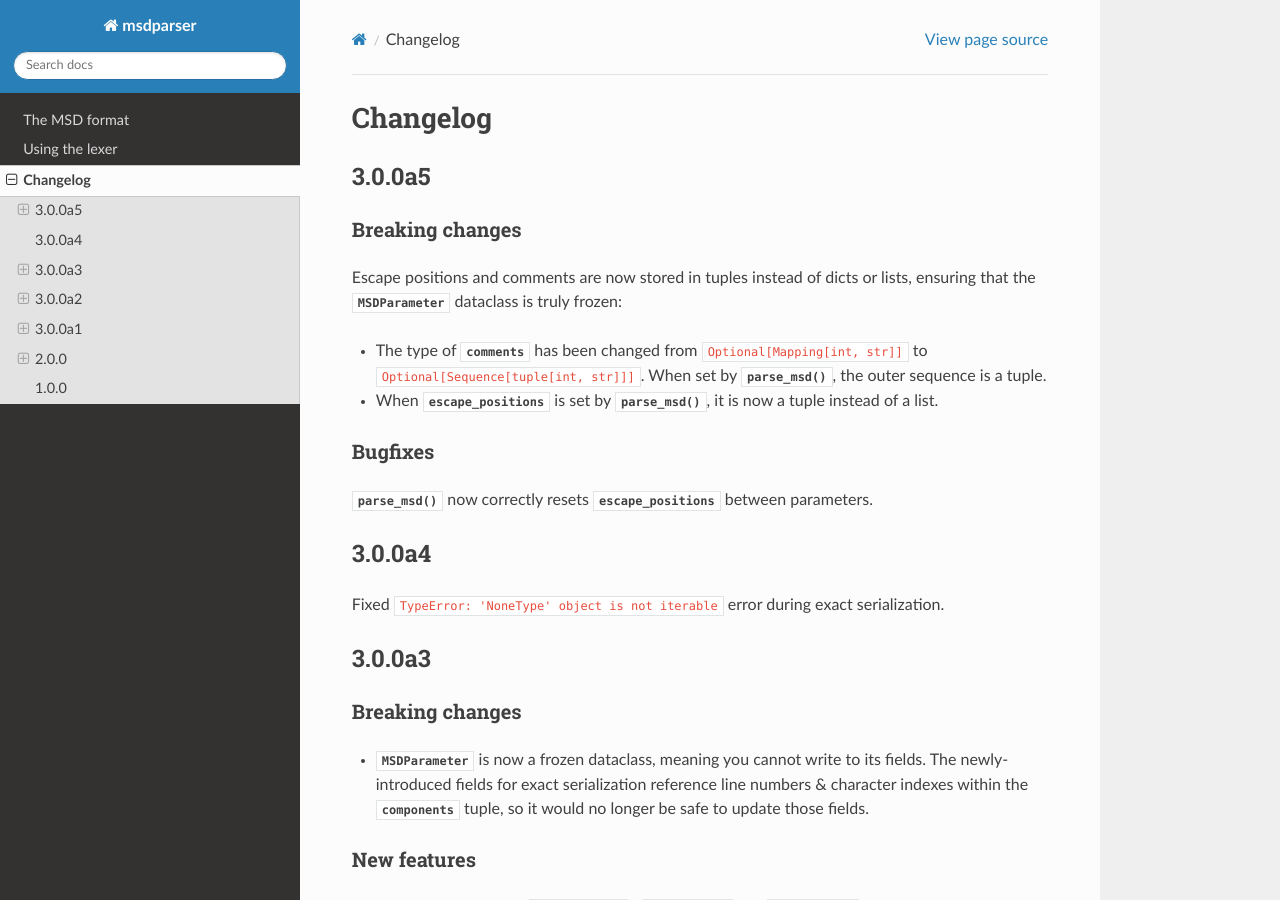
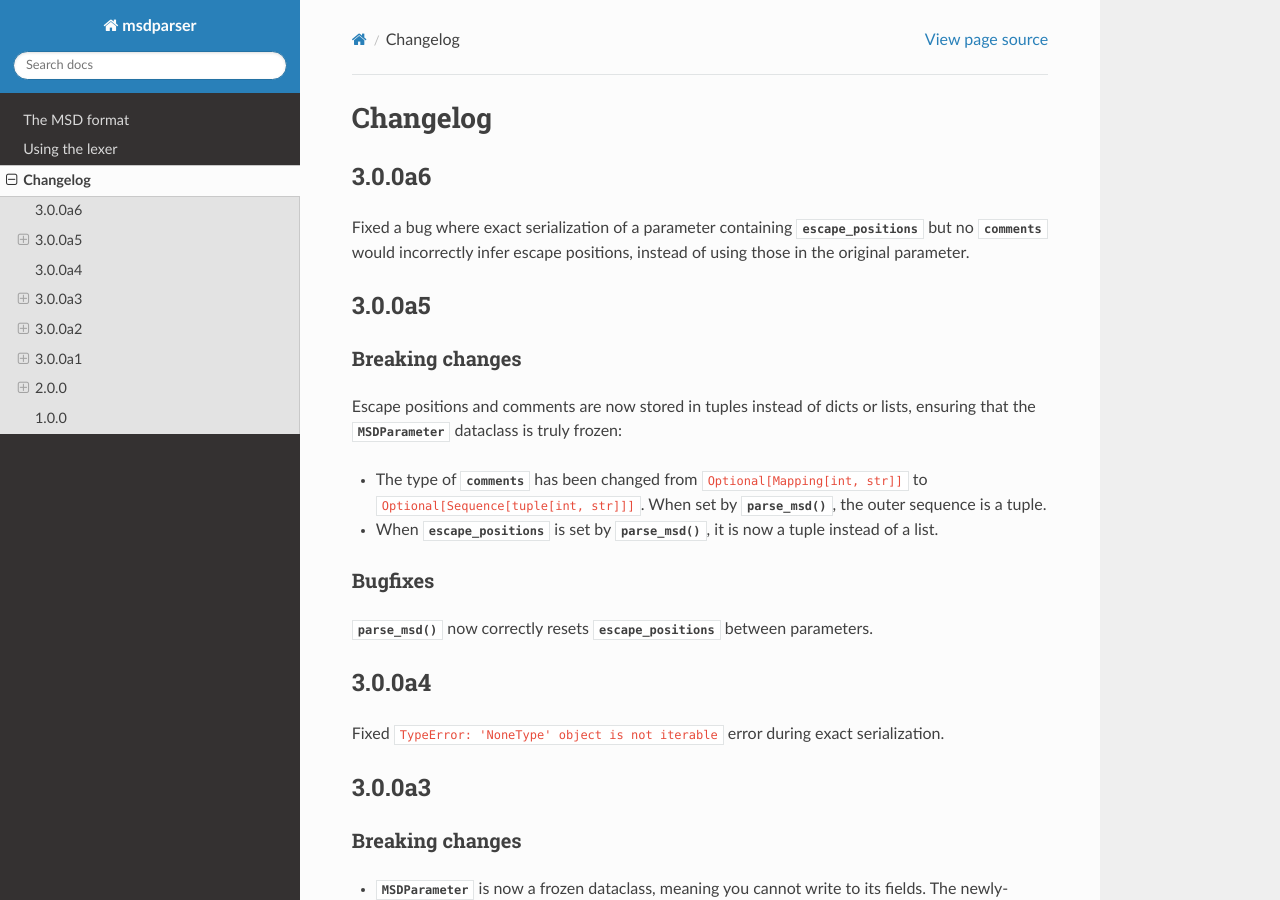
Before and after one commit to garcia/msdparser, a Sphinx documentation site: the page built from docs/source/changelog.rst, in a window 1280 px wide and 900 px high. Built offline with Sphinx 7.4.7 and the Read the Docs theme 3.1.0, drawn with Linux system fonts in a browser that asks for light colours.

Commit message:
Bump version + changelog

```diff
--- a/docs/source/changelog.rst
+++ b/docs/source/changelog.rst
@@ -1,5 +1,13 @@
 Changelog
 =========
+
+3.0.0a6
+-------
+
+Fixed a bug where exact serialization of a parameter
+containing :attr:`~.escape_positions` but no :attr:`~.comments`
+would incorrectly infer escape positions,
+instead of using those in the original parameter.
 
 3.0.0a5
 -------
--- a/pyproject.toml
+++ b/pyproject.toml
@@ -1,6 +1,6 @@
 [project]
 name = "msdparser"
-version = "3.0.0a5"
+version = "3.0.0a6"
 description = "Low-level parser for StepMania MSD files (SM, SSC, DWI...)"
 authors = [
     { name = "Ash Garcia", email = "github@garcia.sh" }
--- a/src/msdparser/__init__.py
+++ b/src/msdparser/__init__.py
@@ -3,7 +3,7 @@ This top-level module re-exports :func:`.parse_msd`, :class:`.MSDParameter`,
 and :class:`.MSDParserError` for convenience.
 """
 
-__version__ = "3.0.0a5"
+__version__ = "3.0.0a6"
 __all__ = ["MSDParserError", "MSDParameter", "parse_msd"]
 
 from .parser import MSDParserError, parse_msd
```
